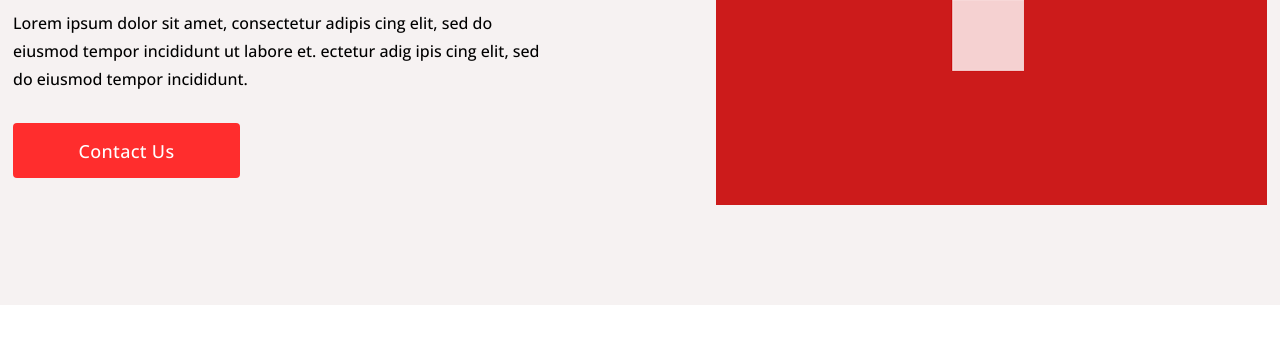
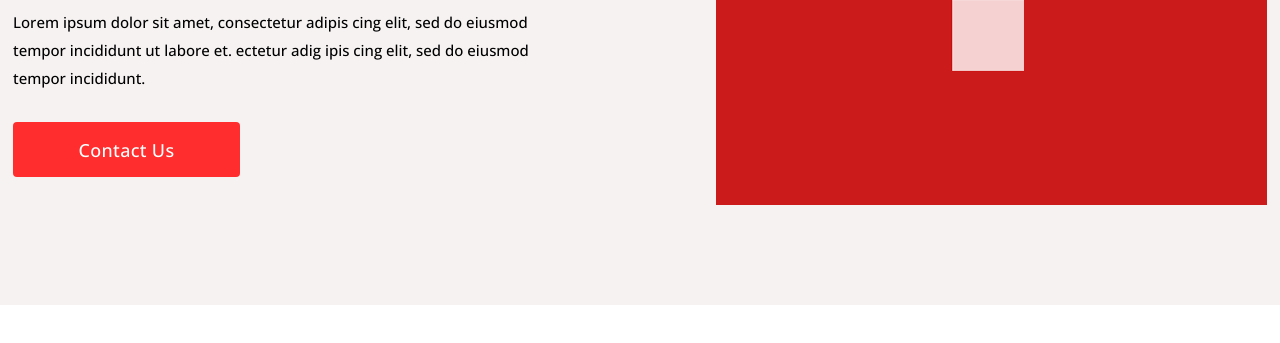
Before and after one commit to Termit162/landing-innopolis, a plain HTML site: page index.html in a window 1280 px wide. Shown: the part 401-744 px from the top of the page. Drawn offline with nearby package versions, Linux system fonts and the light colour scheme.

Commit message:
text commit

```diff
--- a/css/style.css
+++ b/css/style.css
@@ -94,11 +94,12 @@
 .text-home {
     font-family: 'Open Sans', sans-serif;
     font-weight: 500;
-    font-size: 16px;
-
+    font-size: 15px;
+    width: 560px;
     line-height: 28px;
     max-width: 544px;
     margin-bottom: 30px;
+    margin-left: 0;
 }
 
 .link-contact-us {
```
